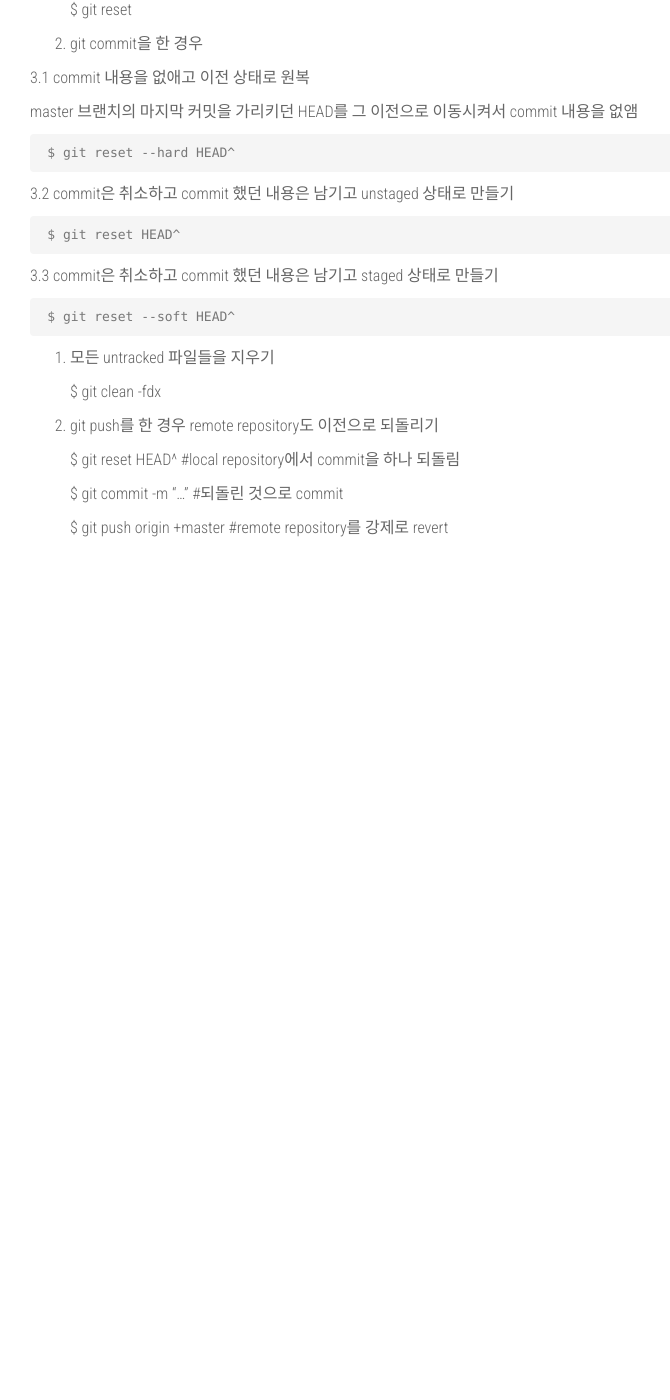
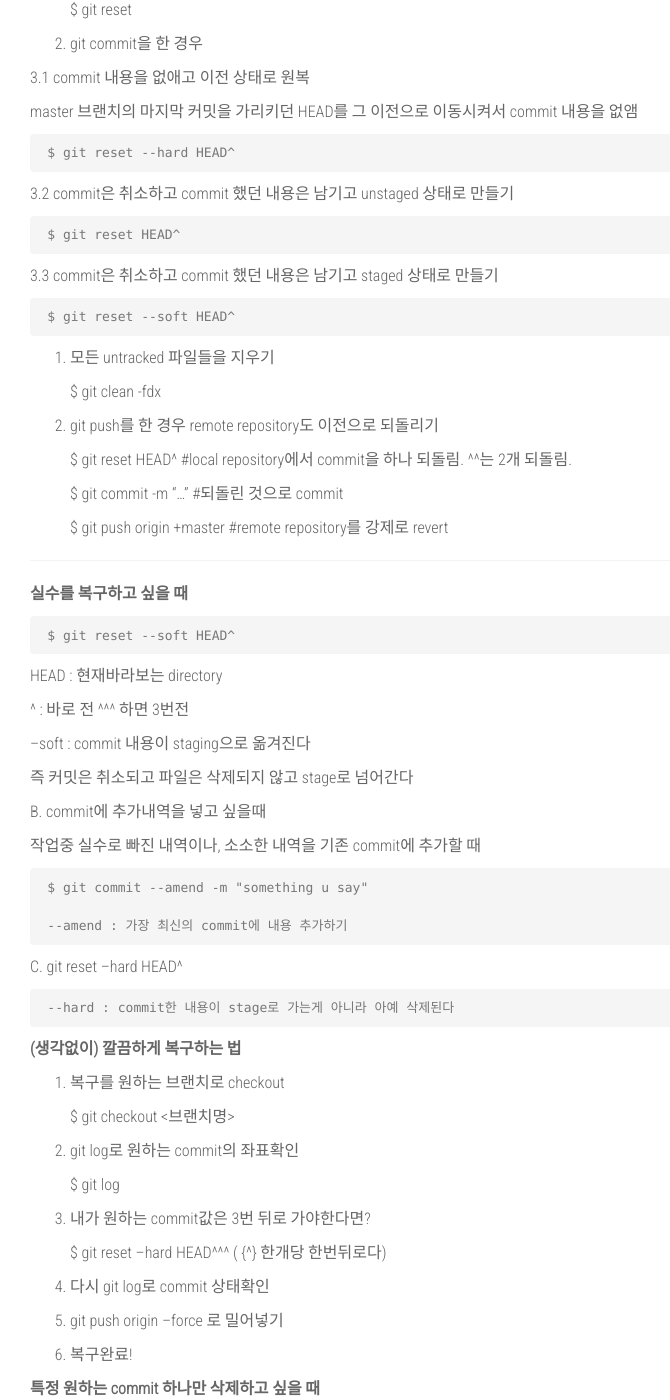
Before and after one commit to realx1017/realx1017.github.io, a Jekyll site: the page built from _posts/2017-04-11-howtousegit-content.markdown, in a window 1280 px wide and 1400 px high, scrolled down 2798 px. Shown: the whole window, without its empty margins (0-670 px from the left). Built offline with Jekyll 4.4.1, drawn with Linux system fonts in a browser that asks for light colours; nearby versions of some CDN libraries; before the commit the page ends 3428 px from its top, so only the background shows below that; some of the changed text lies outside the part shown.

Commit message:
git recovery

```diff
--- a/_posts/2017-04-11-howtousegit-content.markdown
+++ b/_posts/2017-04-11-howtousegit-content.markdown
@@ -131,8 +131,71 @@ master 브랜치의 마지막 커밋을 가리키던 HEAD를 그 이전으로
 
 5. git push를 한 경우 remote repository도 이전으로 되돌리기
 
-     $ git reset HEAD^  #local repository에서 commit을 하나 되돌림
+     $ git reset HEAD^  #local repository에서 commit을 하나 되돌림. ^^는 2개 되돌림.
 
      $ git commit -m "..."  #되돌린 것으로 commit
 
      $ git push origin +master #remote repository를 강제로 revert
+
+---
+
+**실수를 복구하고 싶을 때**
+
+     $ git reset --soft HEAD^
+
+HEAD : 현재바라보는 directory
+
+^ : 바로 전 ^^^ 하면 3번전
+
+--soft : commit 내용이 staging으로 옮겨진다
+
+즉 커밋은 취소되고 파일은 삭제되지 않고 stage로 넘어간다
+
+B. commit에 추가내역을 넣고 싶을때
+
+작업중 실수로 빠진 내역이나, 소소한 내역을 기존 commit에 추가할 때
+
+     $ git commit --amend -m "something u say"
+
+     --amend : 가장 최신의 commit에 내용 추가하기
+
+C. git reset --hard HEAD^
+
+     --hard : commit한 내용이 stage로 가는게 아니라 아예 삭제된다
+
+
+**(생각없이) 깔끔하게 복구하는 법**
+
+1. 복구를 원하는 브랜치로 checkout
+
+     $ git checkout <브랜치명>
+
+2. git log로 원하는 commit의 좌표확인
+
+     $ git log
+
+3. 내가 원하는 commit값은 3번 뒤로 가야한다면?
+
+     $ git reset --hard HEAD^^^ ( {^} 한개당 한번뒤로다)
+
+4. 다시 git log로 commit 상태확인
+
+5. git push origin --force 로 밀어넣기
+
+6. 복구완료!
+
+**특정 원하는 commit 하나만 삭제하고 싶을 때**
+
+-- revert
+
+git revert { Commit ID}
+
+이 명령을 실행하면 Commit 명령을 실행했을 때와 마찬가지로 로그를 입력하는 에디터가 나타납니다.
+
+Revert작업은 결과적으로 보면 대상 Commit의 작업내용과 정 반대되는 작업의 새로운 Commit을 작성하는 것과 같으며, 개발자가 삭제할 Commit의 수정 사항을 일일이 반대로 편집하여 다시 Commit하는 수고를 덜어주기 위한 일종의 Commit매크로와 같습니다.
+
+각각의 Commit은 소스코드의 상태를 저장하고 있는 것이 아니라, 이전 Commit과 비교한 변경 사항에 대한 정보를 담고 있습니다. Commit에 대한 Patch를 떠서 그 파일 내부를 열어 보면 이게 무슨 말인지 잘 이해할 수 있습니다.
+
+이와 같은 Commit의 특성이 Revert명령을 가능하게 하는 것입니다.
+
+[출처] Git merge 되돌리기 , Push 되돌리기|작성자 까망이
```
